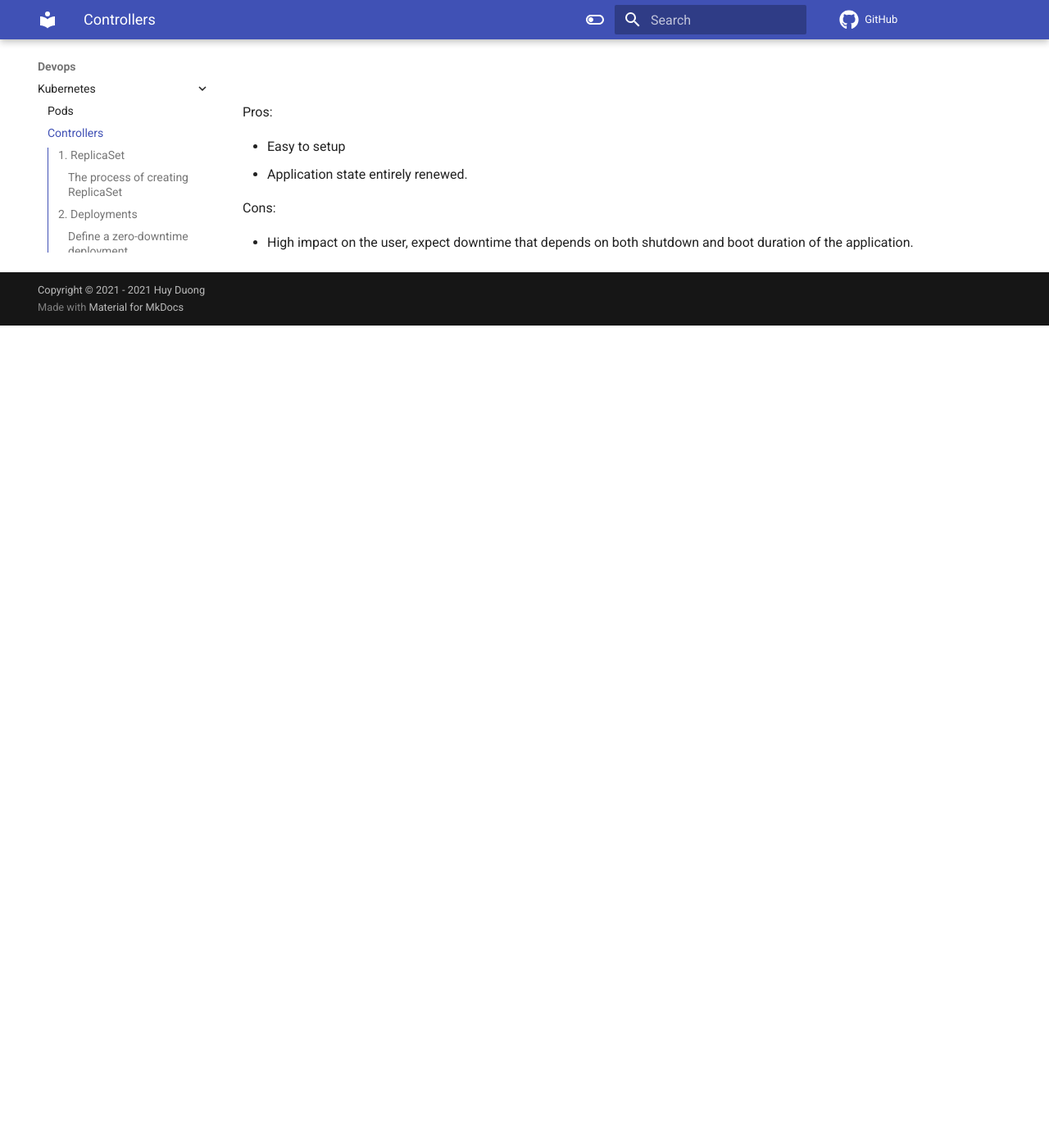
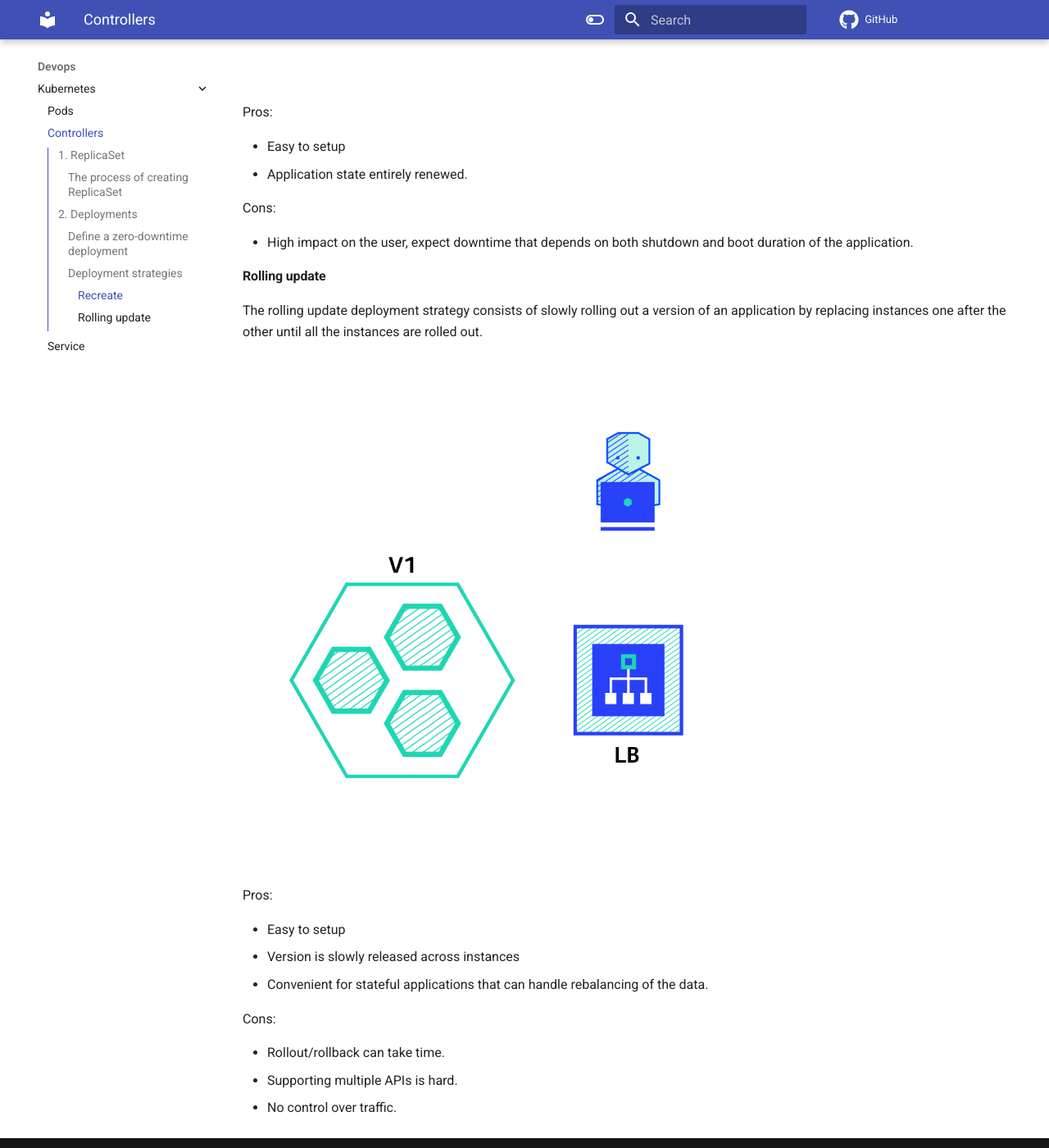
Before and after one commit to dinhhuy258/notes, an MkDocs documentation site: the page built from docs/devops/kubernetes/controllers.md, in a window 1280 px wide and 1400 px high, scrolled down 4889 px. Shown: the whole window at 82% size. Built offline with MkDocs 1.6.1 and Material for MkDocs 9.7.7, drawn with Linux system fonts in a browser that asks for light colours; comment, search, counter and statistics services are not loaded; before the commit the page ends 5286 px from its top, so only the background shows below that.

Commit message:
Rolling update strategy

```diff
--- a/docs/devops/kubernetes/controllers.md
+++ b/docs/devops/kubernetes/controllers.md
@@ -124,3 +124,21 @@ Pros:
 Cons:
 
 - High impact on the user, expect downtime that depends on both shutdown and boot duration of the application.
+
+#### Rolling update
+
+The rolling update deployment strategy consists of slowly rolling out a version of an application by replacing instances one after the other until all the instances are rolled out.
+
+![](../../assets/images/kubernetes/rolling_update_strategy.gif)
+
+Pros:
+
+- Easy to setup
+- Version is slowly released across instances
+- Convenient for stateful applications that can handle rebalancing of the data.
+
+Cons:
+
+- Rollout/rollback can take time.
+- Supporting multiple APIs is hard.
+- No control over traffic.
```
Also changed, not shown: docs/assets/images/kubernetes/rolling_update_strategy.gif (added).
